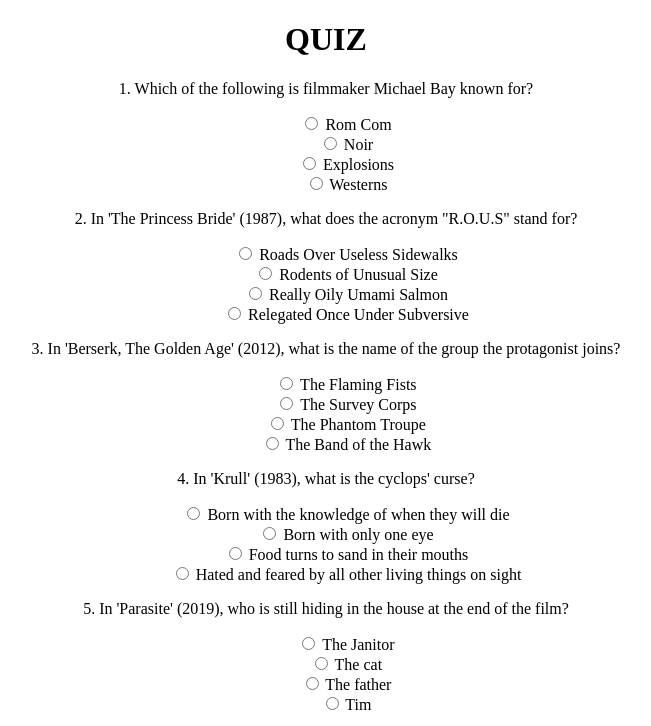
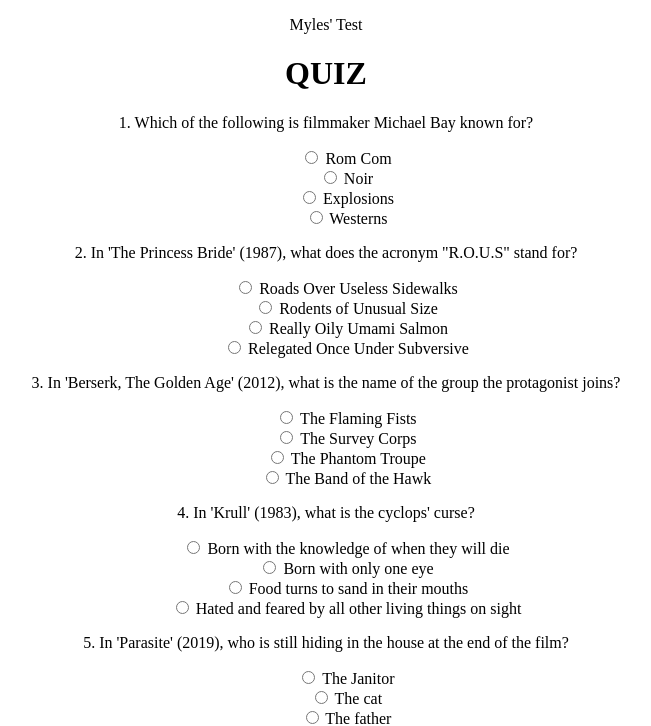
Before and after one commit to myles-hash/Quiz, a plain HTML site: page index.html in a window 1280 px wide. Shown: the top 726 px of the page, without its empty margins (314-965 px from the left). Drawn offline with Linux system fonts and the light colour scheme.

Commit message:
add test

```diff
--- a/index.html
+++ b/index.html
@@ -8,6 +8,7 @@
     <script src="app.js" defer></script>
   </head>
   <body>
+    <p>Myles' Test</p>
     <h1>QUIZ</h1>
     <div id="quiz-container">
       <div class="question">
```
